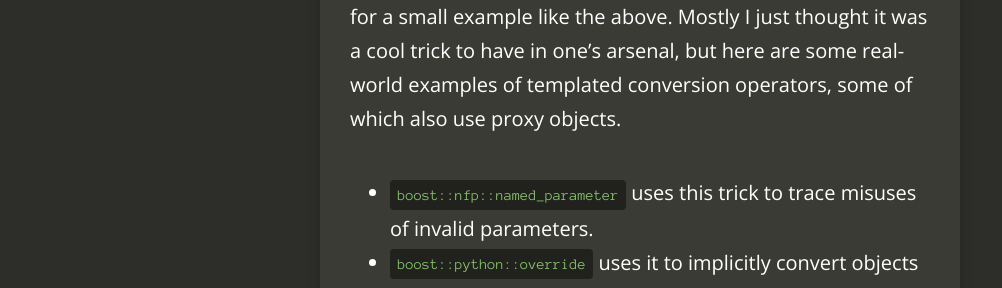
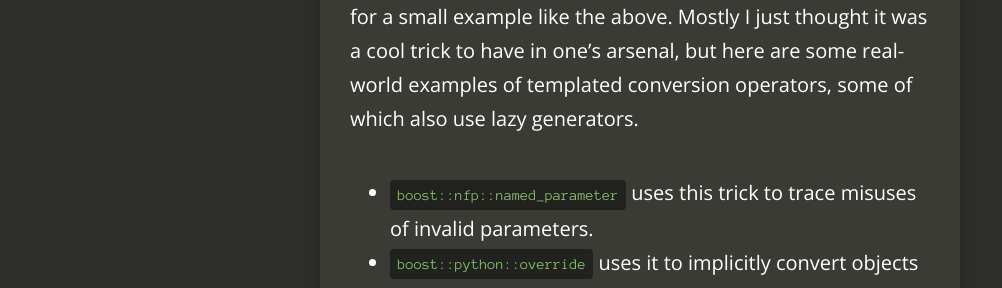
Before and after one commit to TartanLlama/tartanllama.github.io, a Jekyll site: the page built from _posts/2017-01-03-deduction-on-the-left.md, in a window 1280 px wide and 900 px high, scrolled down 4242 px. Shown: the part 291-579 px from the top of the window, without its empty margins (0-1002 px from the left). Built offline with Jekyll 4.4.1, drawn with Linux system fonts in a browser that asks for light colours; nearby versions of some CDN libraries; comment, search, counter and statistics services are not loaded; some of the changed text lies outside the part shown.

Commit message:
Proxy -> lazy generator

```diff
--- a/_posts/2017-01-03-deduction-on-the-left.md
+++ b/_posts/2017-01-03-deduction-on-the-left.md
@@ -64,7 +64,7 @@
 foo(42, parse(), parse());
 {% endhighlight %}
 
-If you wanted, you could add some `static_assert`s or `std::enable_if` tricks to limit the types which your proxy converts to:
+If you wanted, you could add some `static_assert`s or `std::enable_if` tricks to limit the types which your generator converts to:
 
 {% highlight cpp %}
 template <typename T, typename=void>
@@ -135,7 +135,7 @@
 
 ----------------------------
 
-Perhaps you think that this trick is more trouble than its worth for a small example like the above. Mostly I just thought it was a cool trick to have in one's arsenal, but here are some real-world examples of templated conversion operators, some of which also use proxy objects.
+Perhaps you think that this trick is more trouble than its worth for a small example like the above. Mostly I just thought it was a cool trick to have in one's arsenal, but here are some real-world examples of templated conversion operators, some of which also use lazy generators.
 
 * [`boost::nfp::named_parameter`](http://www.boost.org/doc/libs/1_62_0/libs/test/doc/html/header/boost/test/utils/named_params_hpp.html) uses this trick to trace misuses of invalid parameters.
 * [`boost::python::override`](http://www.boost.org/doc/libs/1_50_0/libs/python/doc/v2/wrapper.html) uses it to implicitly convert objects returned from Python.
```
